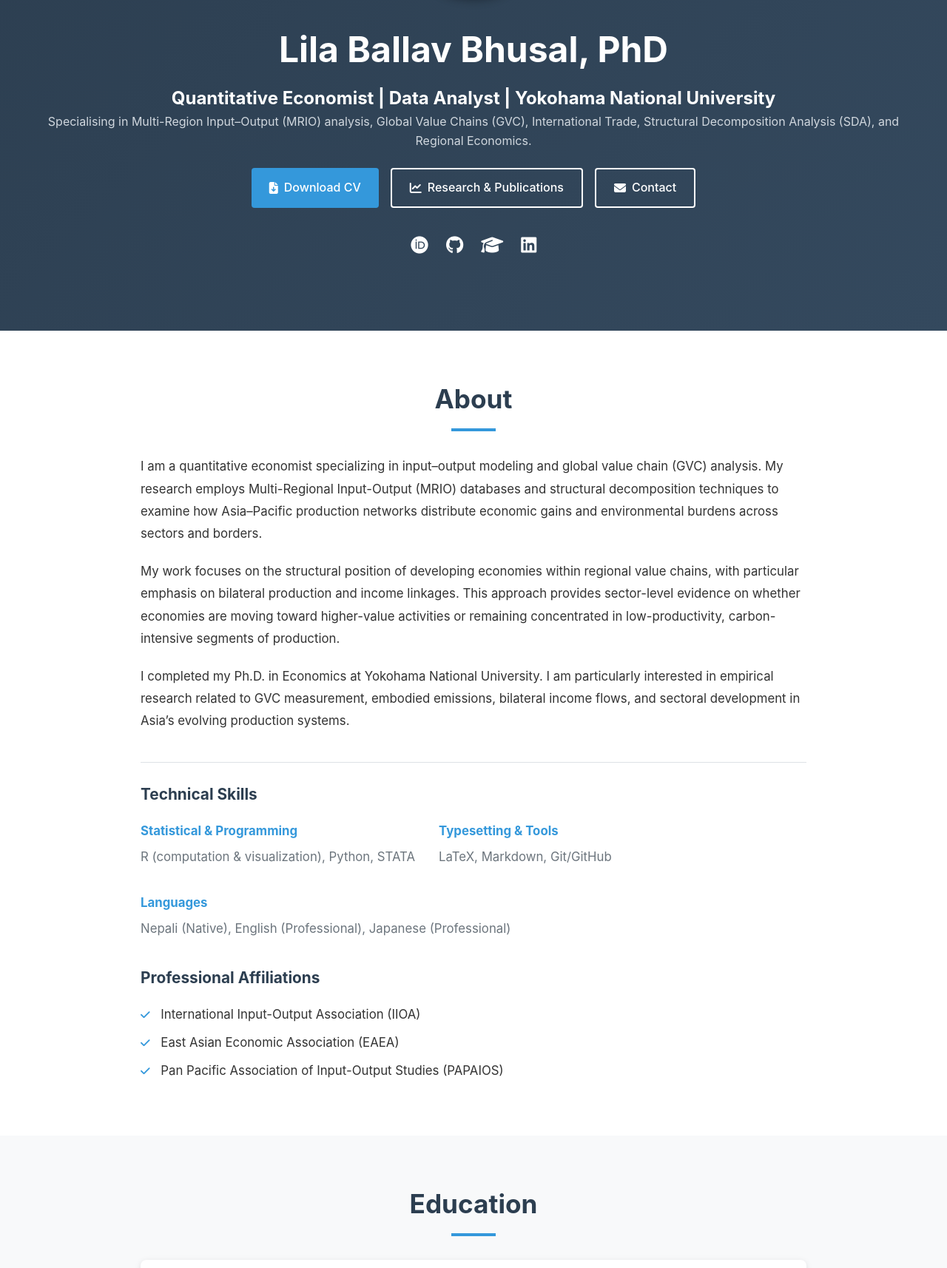
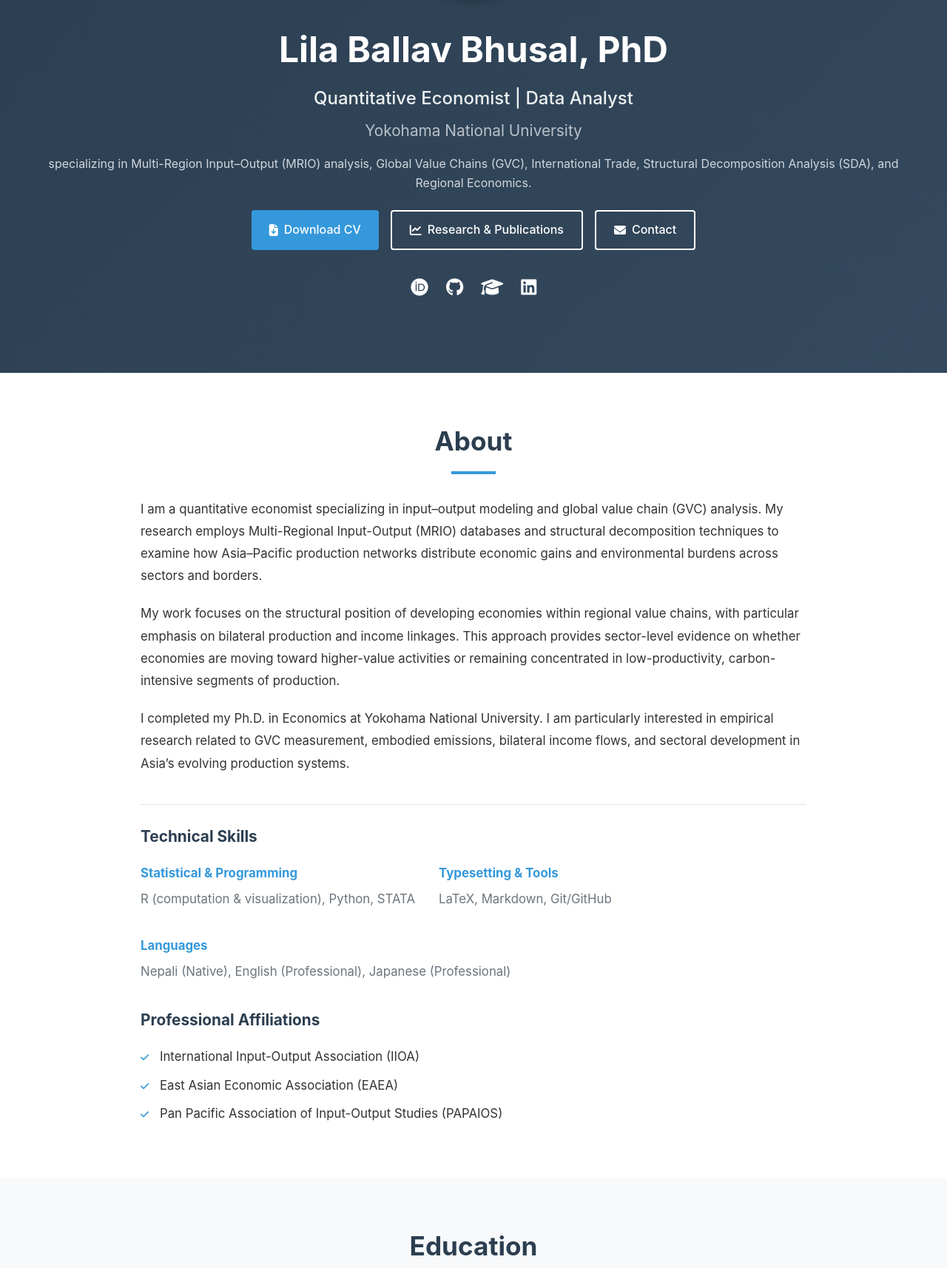
Before and after one commit to BallavBabu/ballavbabu.github.io, a plain HTML site: page index.html in a window 1280 px wide. Shown: the part 359-2073 px from the top of the page at 74% size. Drawn offline with Linux system fonts and the light colour scheme.

Commit message:
Update index.html

```diff
--- a/index.html
+++ b/index.html
@@ -8,6 +8,7 @@
     <meta name="author" content="Lila Ballav Bhusal">
     <title>Lila Ballav Bhusal, Ph.D. - Quantitative Economist | Data Analyst</title>
 
+    <!-- Schema Markup (JSON-LD) Updated with Data Analyst role -->
     <script type="application/ld+json">
     {
       "@context": "https://schema.org",
@@ -105,9 +106,13 @@
 
                 <h1>Lila Ballav Bhusal, PhD</h1>
 
-                <h2>Quantitative Economist | Data Analyst | Yokohama National University</h2>
+                <!-- START REVISION: Separated role and university into two lines -->
+                <h2 class="main-role">Quantitative Economist | Data Analyst</h2>
+                <p class="main-university">Yokohama National University</p>
+                <!-- END REVISION -->
+
                 <p class="tagline">
-                    Specialising in Multi-Region Input–Output (MRIO) analysis, Global Value Chains (GVC),
+                    specializing in Multi-Region Input–Output (MRIO) analysis, Global Value Chains (GVC),
                     International Trade, Structural Decomposition Analysis (SDA), and Regional Economics.
                 </p>
 
@@ -180,24 +185,26 @@
                     </div>
                 </div>
 
+                <!-- Professional Affiliations with correct links -->
                 <div style="margin-top: 2rem;">
                     <h3 style="font-size: 1.3rem; color: var(--primary-color); margin-bottom: 1rem;">Professional Affiliations</h3>
                     <ul style="list-style: none; padding: 0; color: var(--text-color);">
                         <li style="margin-bottom: 0.5rem;">
-                            <i class="fas fa-check" style="color: var(--secondary-color); margin-right: 10px; font-size: 0.9rem;"></i>
+                            <i class="fas fa-check" style="color: var(--secondary-color); margin-right: 10px; font-size: 0.8rem;"></i>
                             <a href="https://www.iioa.org/" target="_blank" style="text-decoration: none; color: inherit;">International Input-Output Association (IIOA)</a>
                         </li>
                         <li style="margin-bottom: 0.5rem;">
-                            <i class="fas fa-check" style="color: var(--secondary-color); margin-right: 10px; font-size: 0.9rem;"></i>
+                            <i class="fas fa-check" style="color: var(--secondary-color); margin-right: 10px; font-size: 0.8rem;"></i>
                             <a href="https://www.eaeaweb.com/" target="_blank" style="text-decoration: none; color: inherit;">East Asian Economic Association (EAEA)</a>
                         </li>
                         <li style="margin-bottom: 0.5rem;">
-                            <i class="fas fa-check" style="color: var(--secondary-color); margin-right: 10px; font-size: 0.9rem;"></i>
+                            <i class="fas fa-check" style="color: var(--secondary-color); margin-right: 10px; font-size: 0.8rem;"></i>
                             <a href="https://www.gakkai.ne.jp/papaios/en/" target="_blank" style="text-decoration: none; color: inherit;">Pan Pacific Association of Input-Output Studies (PAPAIOS)</a>
                         </li>
                     </ul>
                 </div>
-                </div>
+
+            </div>
         </div>
     </section>
 
@@ -211,6 +218,7 @@
                     </div>
                     <div class="education-content">
                         <h3>Ph.D. in Economics</h3>
+                        <!-- Added YNU link -->
                         <p class="education-institution">
                             <a href="https://www.ynu.ac.jp/english/" target="_blank" style="text-decoration: none; color: inherit;">Yokohama National University, Japan</a>
                         </p>
@@ -224,6 +232,7 @@
                     </div>
                     <div class="education-content">
                         <h3>M.S. in Digital Business &amp; Innovation</h3>
+                        <!-- Added TIU link -->
                         <p class="education-institution">
                              <a href="https://www.tiu.ac.jp/etrack/" target="_blank" style="text-decoration: none; color: inherit;">Tokyo International University, Japan</a>
                         </p>
@@ -237,6 +246,7 @@
                     </div>
                     <div class="education-content">
                         <h3>B.A. in Economics</h3>
+                        <!-- Added TIU link -->
                         <p class="education-institution">
                             <a href="https://www.tiu.ac.jp/etrack/" target="_blank" style="text-decoration: none; color: inherit;">Tokyo International University, Japan</a>
                         </p>
```
